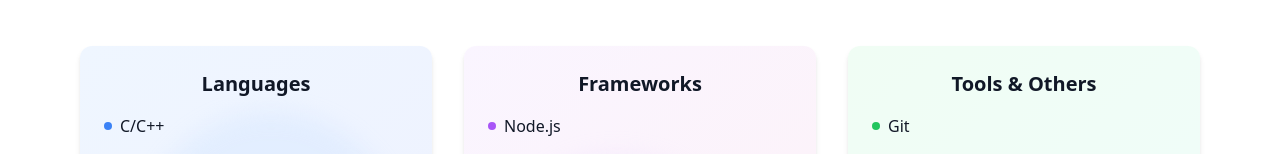
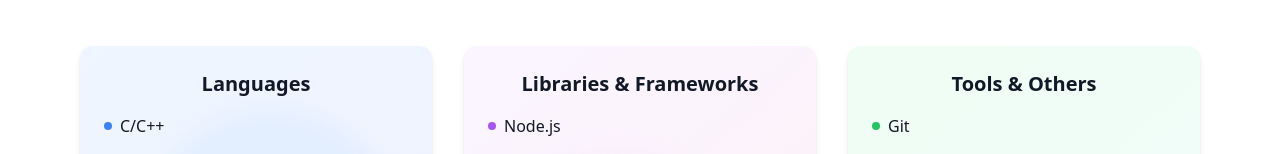
Before and after one commit to kerryz12/kerryzhang, a React (Vite) app: page / in a window 1280 px wide. Shown: the part 3308-3462 px from the top of the page. Built offline with nearby package versions, Linux system fonts and the light colour scheme.

Commit message:
added libraries to title of frameworks skills sections

```diff
--- a/src/components/SkillsSection.tsx
+++ b/src/components/SkillsSection.tsx
@@ -73,7 +73,7 @@
           <div className="relative bg-gradient-to-br from-purple-50 to-pink-50 p-6 rounded-xl shadow-md transition-all duration-300 ease-out hover:shadow-lg hover:-translate-y-1 group">
             <BackgroundLights color="bg-purple-200" />
             <div className="relative z-10">
-              <h3 className="text-xl font-bold mb-4 text-center">Frameworks</h3>
+              <h3 className="text-xl font-bold mb-4 text-center">Libraries & Frameworks</h3>
               <ul className="space-y-3">
                 {frameworks.map((skill, index) => (
                   <li key={index} className="flex items-center">
```
